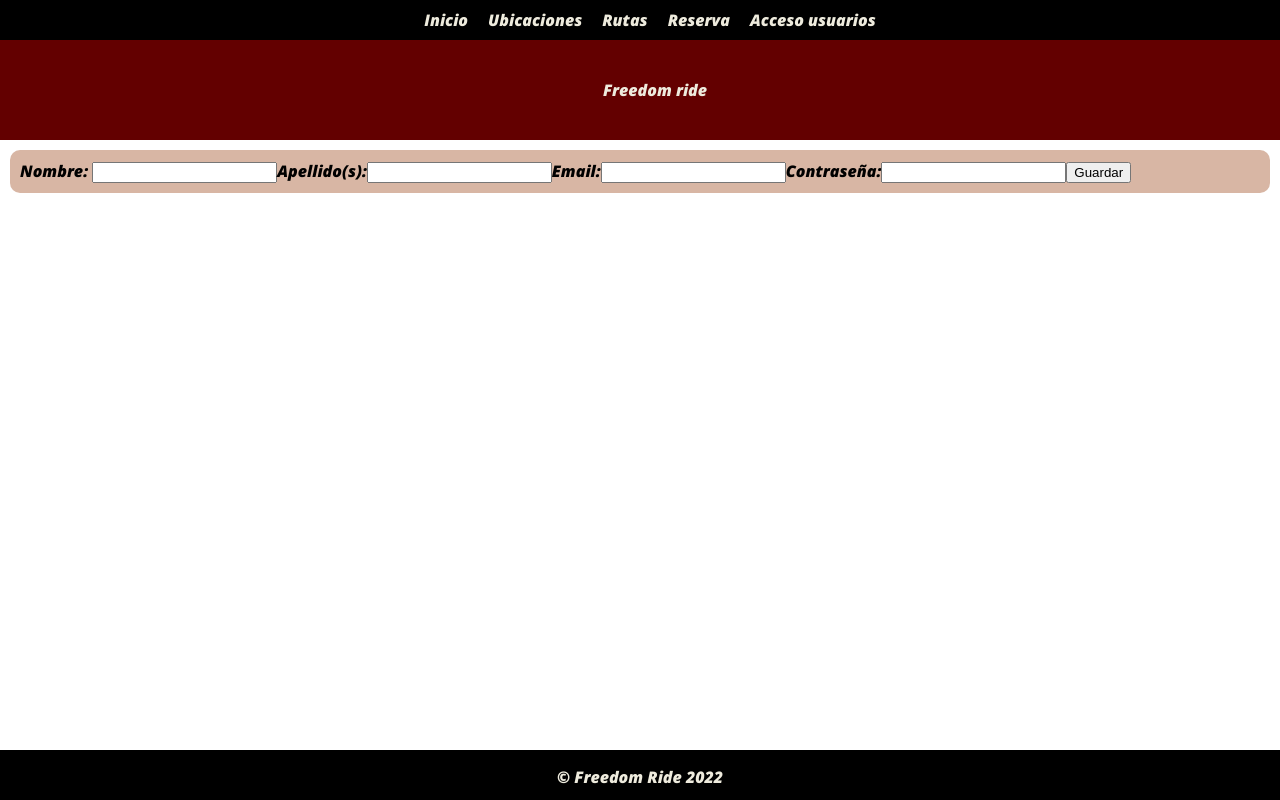
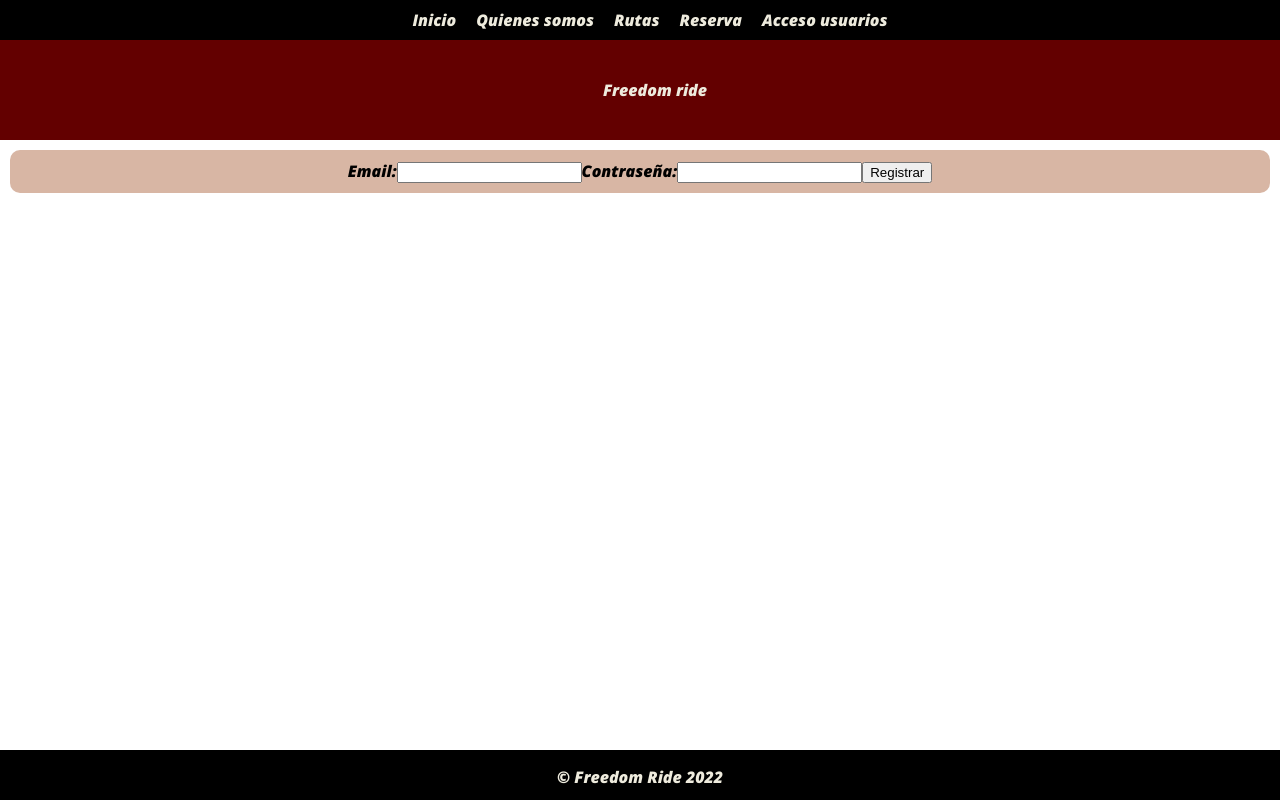
Before and after one commit to DaveSG1/project-client, a React (Create React App) app: page /register in a window 1280 px wide. Built offline with nearby package versions, Linux system fonts and the light colour scheme.

Commit message:
cambiado algun elemento en el register

```diff
--- a/src/App.css
+++ b/src/App.css
@@ -13,6 +13,11 @@
 
 body {
   font-family: 'Open Sans', sans-serif;
+}
+
+
+* {  box-sizing: border-box;
+
 }
 
 /* Estilos para la navbar: */
@@ -74,6 +79,10 @@ body {
   border-radius: 10px;
   padding: 10px;
   margin: 10px;
+  display: flex;
+  flex-direction: column;
+  align-items: center;
+  justify-content: center;
 }
 
 .loginform h3,
--- a/src/components/Navbar.js
+++ b/src/components/Navbar.js
@@ -11,7 +11,7 @@ export default function Navbar() {
 
                 <div className="navlinks">
                     <NavLink to="/" activeClassName="active" exact={true}>Inicio</NavLink>
-                    <NavLink to="/ubicaciones" activeClassName="active">Ubicaciones</NavLink>
+                    <NavLink to="/Quienes somos" activeClassName="active">Quienes somos</NavLink>
                     <NavLink to="/rutas" activeClassName="active">Rutas</NavLink>
                     <NavLink to="/reserva" activeClassName="active">Reserva</NavLink>
                 </div>
--- a/src/components/Register.js
+++ b/src/components/Register.js
@@ -5,17 +5,15 @@ export default function Register() {
     return (
         <div className="registerform">
             <form action="#" method="POST">
-                <label htmlFor="newFirstName">Nombre:</label> {/* al ser for palabra reservada de js, para react hemos de usar htmlFor */}
-                <input type="text" name="newFirstName" id="newFirstName" required />
-                <label htmlFor="newLastName">Apellido(s):</label>
-                <input type="text" name="newLastName" id="newLastName" required />
+
                 <label htmlFor="newEmail">Email:</label>
-                <input type="email" name="newEmail" id="newEmail" required />
+                <input type="email" name="newEmail" id="newEmail" required />{/* al ser for palabra reservada de js, para react hemos de usar htmlFor */}
+
                 <label htmlFor="newPassword">Contraseña:</label>
                 <input type="password" name="newPassword" id="newPassword" required />
 
 
-                <button type="submit">Guardar</button>
+                <button type="submit">Registrar</button>
             </form>
 
         </div>
```
